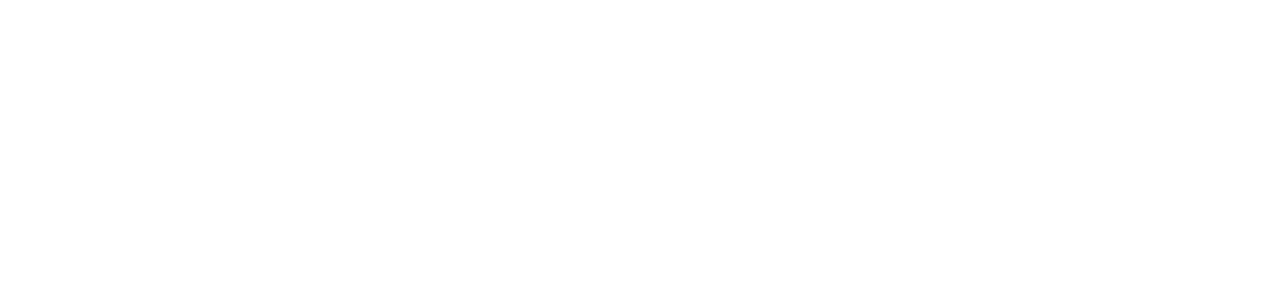
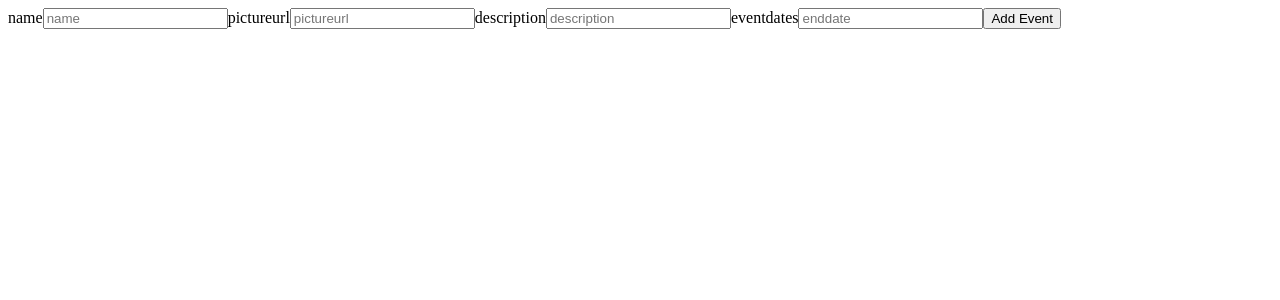
Before and after one commit to isaoxenaar/ticketswap-client, a React (Create React App) app: page /events in a window 1280 px wide. Shown: the top 300 px of the page. Built offline with nearby package versions, Linux system fonts and the light colour scheme.

Commit message:
added a create event route, with and without jwt

```diff
--- a/src/App.js
+++ b/src/App.js
@@ -3,12 +3,16 @@
 import { Provider } from "react-redux";
 import { Route } from "react-router-dom";
 import HomeContainer from "./components/HomeContainer";
+import EventContainer from "./components/EventContainer";
+
 class App extends Component {
   render() {
     return (
       <Provider store={store}>
         <div>
           <Route exact path="/" component={HomeContainer} />
+          <Route exact path="/events" component={EventContainer} />
+          <Route exact path="/events/:id" component={EventContainer} />
         </div>
       </Provider>
     );
--- /dev/null
+++ b/src/actions/createEventAction.js
@@ -0,0 +1,25 @@
+import request from "superagent";
+import { baseUrl } from "./constants";
+
+export const NEW_EVENT = "NEW_EVENT";
+function newEvent(payload) {
+  return {
+    type: NEW_EVENT,
+    payload
+  };
+}
+
+export const createEvent = data => (dispatch, getState) => {
+  const state = getState();
+  const { loggedInUser } = state;
+  console.log("this is user in createevent", loggedInUser);
+  request
+    .post(`${baseUrl}/event`)
+    .set("Authorization", `Bearer ${loggedInUser}`)
+    .send(data)
+    .then(response => {
+      const action = newEvent(response.body);
+      dispatch(action);
+    })
+    .catch(console.error);
+};
--- /dev/null
+++ b/src/components/EventContainer.js
@@ -0,0 +1,66 @@
+import React from "react";
+import { connect } from "react-redux";
+import { createEvent } from "../actions/createEventAction";
+import EventForm from "./EventForm";
+
+class CreateEventContainer extends React.Component {
+  state = {
+    name: "",
+    pictureurl: "",
+    description: "",
+    enddate: ""
+  };
+
+  onChange = event => {
+    this.setState({
+      [event.target.name]: event.target.value
+    });
+  };
+
+  onSubmit = event => {
+    event.preventDefault();
+    this.props.createEvent({
+      name: this.state.name,
+      pictureurl: this.state.pictureurl,
+      description: this.state.description,
+      enddate: this.state.enddate
+    });
+
+    this.setState({
+      name: "",
+      pictureurl: "",
+      description: "",
+      enddate: ""
+    });
+  };
+
+  render() {
+    console.log("this is events", this.props.events);
+    return (
+      <div>
+        <EventForm
+          onSubmit={this.onSubmit}
+          onChange={this.onChange}
+          values={this.state}
+        />
+        {}
+      </div>
+    );
+  }
+}
+
+const mapDispatchToProps = { createEvent };
+
+function mapStateToProps(state) {
+  console.log("this is state", state);
+  return {
+    events: state.events,
+    signedUpUsers: state.signedUpUsers,
+    loggedInUser: state.loggedInUser
+  };
+}
+
+export default connect(
+  mapStateToProps,
+  mapDispatchToProps
+)(CreateEventContainer);
--- /dev/null
+++ b/src/components/EventForm.js
@@ -0,0 +1,53 @@
+import React from "react";
+
+export default class Form extends React.Component {
+  render() {
+    return (
+      <div>
+        <form onSubmit={this.props.onSubmit}>
+          <label>
+            name
+            <input
+              placeholder="name"
+              name="name"
+              value={this.props.state}
+              onChange={this.props.onChange}
+              type="text"
+            />
+          </label>
+          <label>
+            pictureurl
+            <input
+              placeholder="pictureurl"
+              name="pictureurl"
+              value={this.props.state}
+              onChange={this.props.onChange}
+              type="text"
+            />
+          </label>
+          <label>
+            description
+            <input
+              placeholder="description"
+              name="description"
+              value={this.props.state}
+              onChange={this.props.onChange}
+              type="text"
+            />
+          </label>
+          <label>
+            eventdates
+            <input
+              placeholder="enddate"
+              name="enddate"
+              value={this.props.state}
+              onChange={this.props.onChange}
+              type="text"
+            />
+          </label>
+          <button>Add Event</button>
+        </form>
+      </div>
+    );
+  }
+}
--- a/src/components/HomeContainer.js
+++ b/src/components/HomeContainer.js
@@ -2,6 +2,7 @@
 import { connect } from "react-redux";
 import LoginFormContainer from "./LoginFormContainer";
 import SignUpContainer from "./SignUpFormContainer";
+import EventContainer from "./EventContainer";
 
 class HomeContainer extends React.Component {
   render() {
@@ -9,6 +10,7 @@
       <div>
         <LoginFormContainer />
         <SignUpContainer />
+        <p>these are current signedup users</p>
         {this.props.signedUpUsers.map(user => {
           return <p key={user.password}>{user.email}</p>;
         })}
@@ -19,6 +21,7 @@
 
 function mapStateToProps(state) {
   return {
+    events: state.events,
     signedUpUsers: state.signedUpUsers,
     loggedInUser: state.loggedInUser
   };
--- a/src/components/LoginFormContainer.js
+++ b/src/components/LoginFormContainer.js
@@ -2,6 +2,7 @@
 import LoginForm from "./LoginForm";
 import { connect } from "react-redux";
 import { checkLogin } from "../actions/loginUserAction";
+import { Link } from "react-router-dom";
 
 class LoginFormContainer extends React.Component {
   state = { email: "", password: "" };
@@ -19,15 +20,12 @@
 
   render() {
     console.log("What is this", this.props.loggedInUser);
+    const id = this.props.loggedInUser;
     if (this.props.loggedInUser) {
       return (
         <div>
-          <LoginForm
-            onSubmit={this.onSubmit}
-            onChange={this.onChange}
-            values={this.state}
-          />
           you are logged in
+          <Link to={`/events/${id}`}>Events</Link>
         </div>
       );
     } else {
@@ -39,14 +37,17 @@
             values={this.state}
           />
           you have to log in
+          <Link to={"/events"}>Events</Link>
         </div>
       );
     }
   }
 }
+
 function mapStateToProps(state) {
   console.log("this is state", state);
   return {
+    events: state.events,
     signedUpUsers: state.signedUpUsers,
     loggedInUser: state.loggedInUser
   };
--- a/src/components/SignUpFormContainer.js
+++ b/src/components/SignUpFormContainer.js
@@ -34,6 +34,7 @@
 function mapStateToProps(state) {
   console.log("this is state", state);
   return {
+    events: state.events,
     signedUpUsers: state.signedUpUsers,
     loggedInUser: state.loggedInUser
   };
--- /dev/null
+++ b/src/reducers/createEventReducer.js
@@ -0,0 +1,11 @@
+export default function(state = [], action = {}) {
+  switch (action.type) {
+    case "ALL_EVENTS":
+      return action.payload;
+    case "NEW_EVENT":
+      console.log("this is new", action.payload);
+      return [action.payload, ...state];
+    default:
+      return state;
+  }
+}
--- a/src/reducers/index.js
+++ b/src/reducers/index.js
@@ -1,8 +1,10 @@
 import { combineReducers } from "redux";
 import signedUpUsers from "./addUserReducer";
 import loggedInUser from "./loginReducer";
+import events from "./createEventReducer";
 
 export default combineReducers({
+  events,
   signedUpUsers,
   loggedInUser
 });
```
